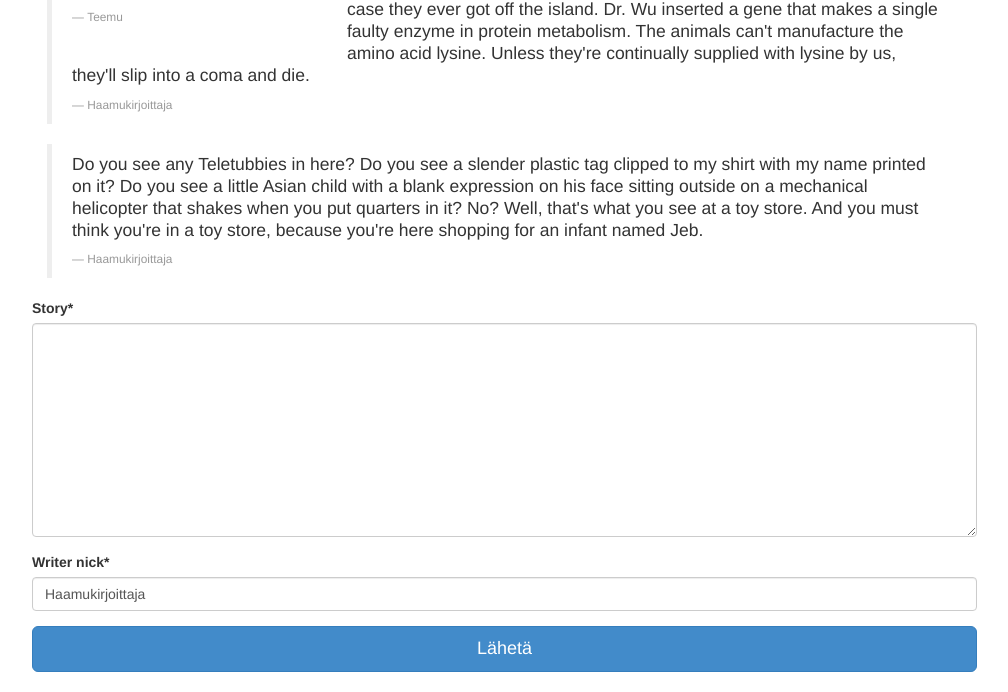
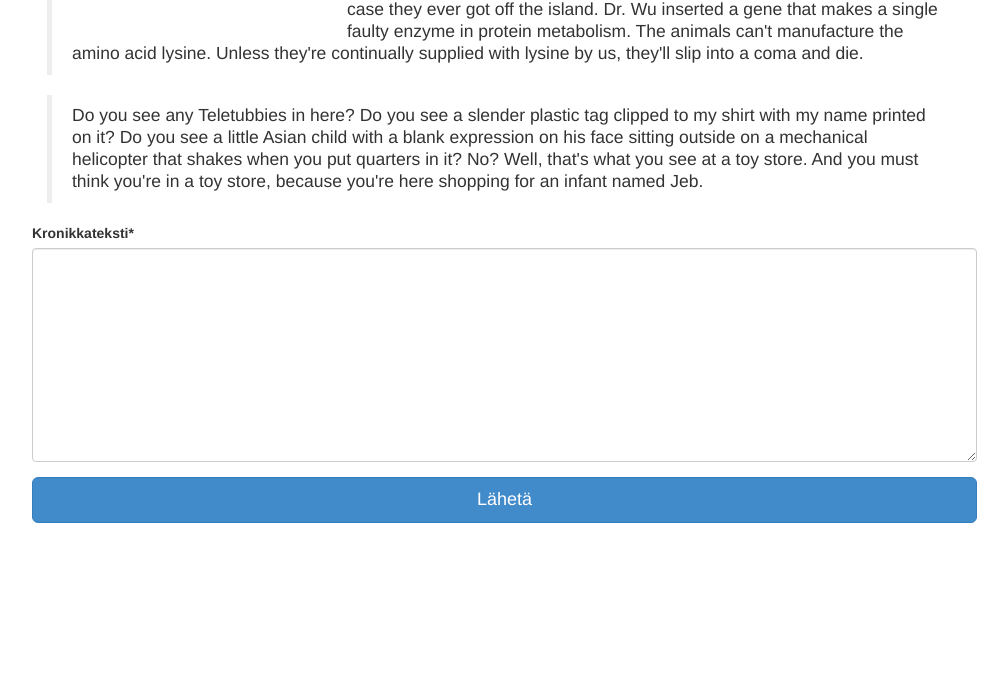
Before and after one commit to Hippu/pilttikronikka, a Django app: page /student/1/ in a window 1280 px wide. Shown: the part 306-998 px from the top of the page, without its empty margins (233-1241 px from the left). After the commit the page ends 829 px from the top, so only its background shows below. Run offline with Django 3.2, Linux system fonts and the light colour scheme; the visitor is signed in with stand-in values (Sample User, id 1); data comes from the database, SQL or seed files in the repository; some libraries are stand-ins or nearby versions; grey boxes are pictures that could not be loaded.

Commit message:
Removed writer nick.

```diff
--- a/kronikka/kronikka/forms.py
+++ b/kronikka/kronikka/forms.py
@@ -5,4 +5,4 @@ from .models import Story
 class StoryForm(ModelForm):
     class Meta:
         model = Story
-        fields = ("story", "writer_nick")
+        fields = ("story", )
--- a/kronikka/kronikka/models.py
+++ b/kronikka/kronikka/models.py
@@ -36,8 +36,7 @@ class Student(models.Model):
 class Story(models.Model):
     """ An user submitted story about a student """
     student = models.ForeignKey(Student)
-    story = models.TextField()
-    writer_nick = models.CharField(max_length=20, default="Haamukirjoittaja")
+    story = models.TextField(verbose_name="Kronikkateksti")
 
     def __unicode__(self):
         return self.story[:50]
--- a/kronikka/templates/student.html
+++ b/kronikka/templates/student.html
@@ -21,7 +21,6 @@
 	<div class="{{ story.get_bootstrap_column_size }}">
 		<blockquote>
 			<p>{{ story.story }}</p>
-			<small>{{ story.writer_nick }}</small>
 		</blockquote>
 	</div>
 	{% endfor %}
```
Also changed, not shown: kronikka/kronikka/migrations/0004_auto__del_field_story_writer_nick.py (added).
